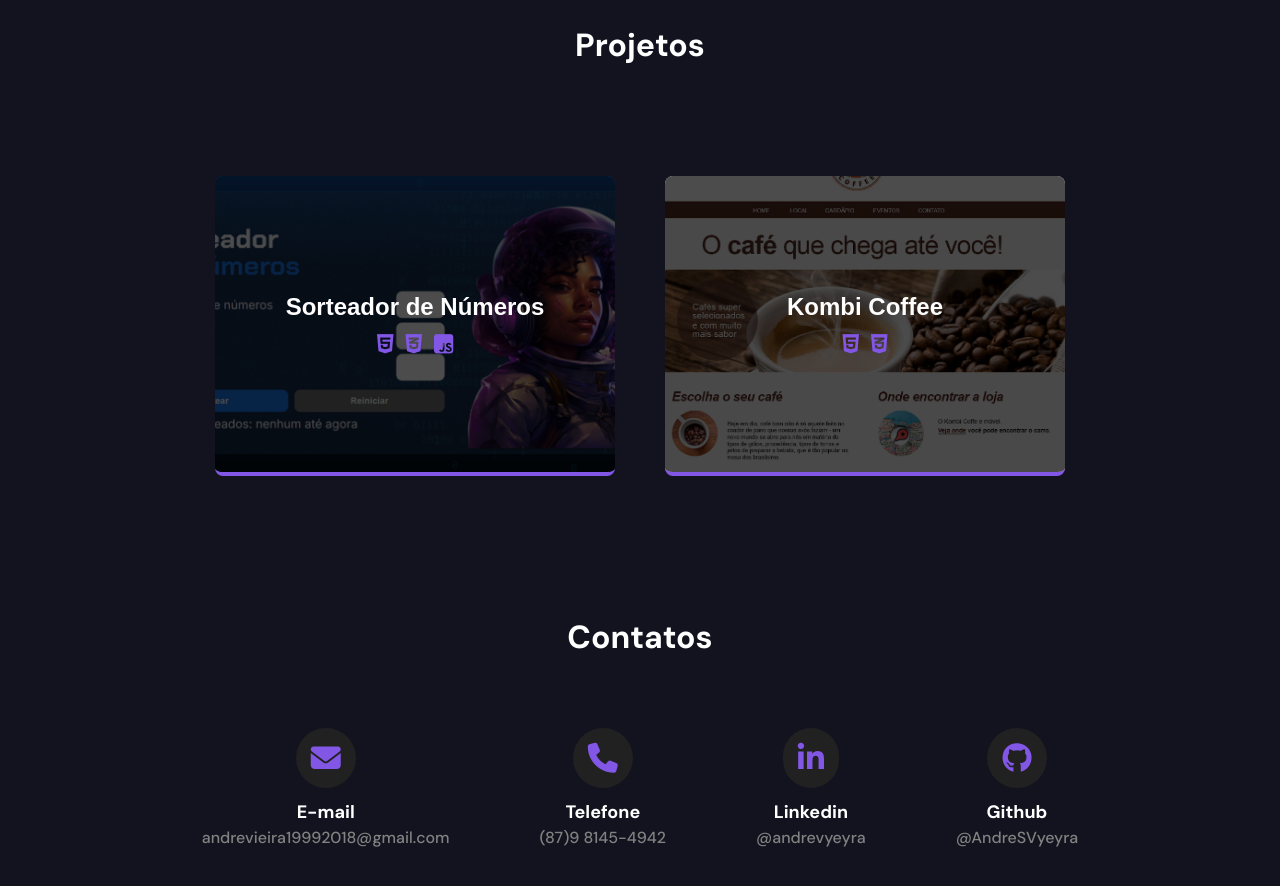
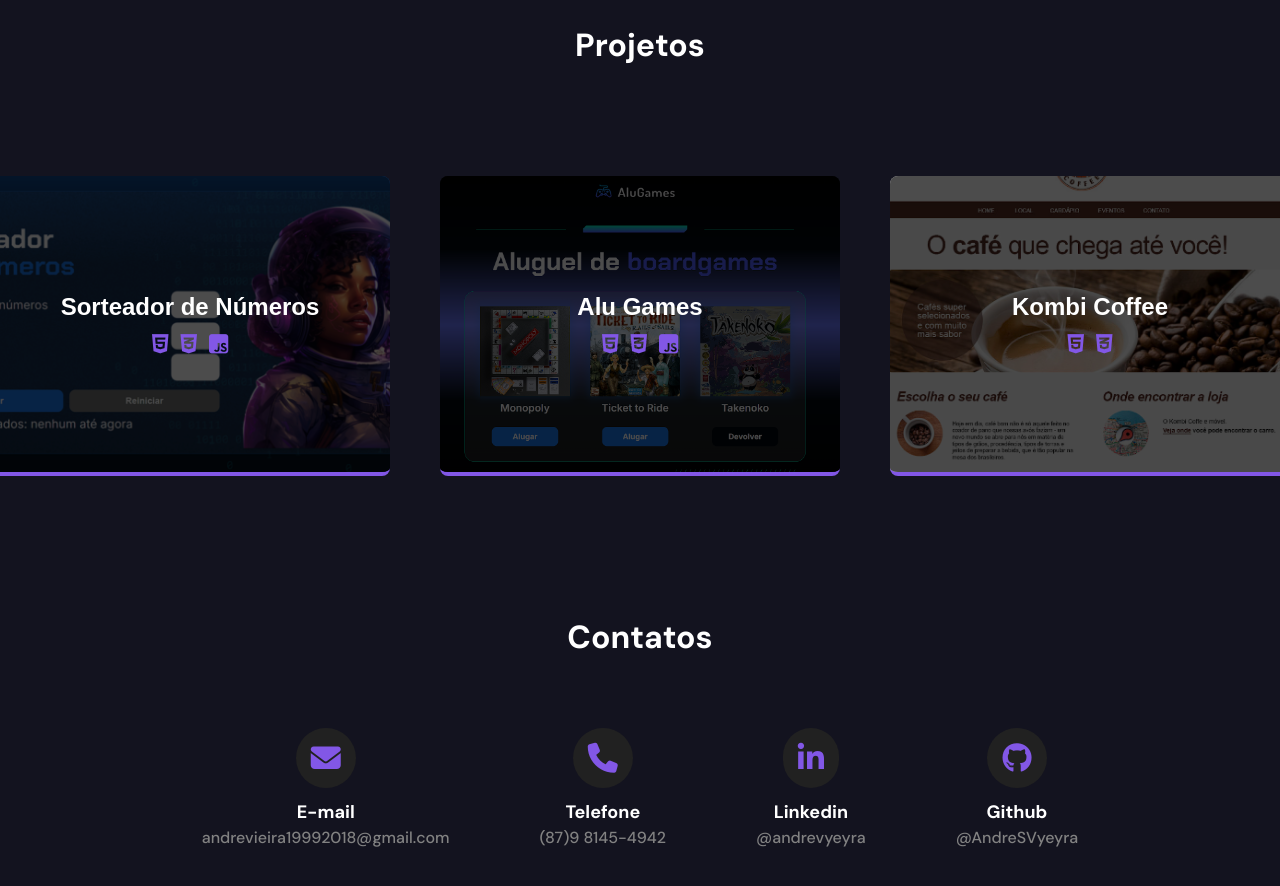
Before and after one commit to AndreSVyeyra/portifolio, a plain HTML site: page index.html in a window 1280 px wide. Shown: the part 1620-2506 px from the top of the page. Drawn offline with nearby package versions, Linux system fonts and the light colour scheme.

Commit message:
adicionando um novo projeto - alugames

```diff
--- a/index.html
+++ b/index.html
@@ -143,6 +143,25 @@
           </a>
 
           <a
+            href="https://andresvyeyra.github.io/alug-games/#"
+            target="_blank"
+            title="Acessar Alu Games"
+          >
+            <div class="projects_card">
+              <div class="projects_alugames">
+                <div class="overlay">
+                  <h3>Alu Games</h3>
+                  <div class="icons_card_projetcs">
+                    <i class="icons_card_projetcs fa-brands fa-html5"></i>
+                    <i class="icons_card_projetcs fa-brands fa-css3-alt"></i>
+                    <i class="icons_card_projetcs fa-brands fa-square-js"></i>
+                  </div>
+                </div>
+              </div>
+            </div>
+          </a>
+
+          <a
             href="https://andresvyeyra.github.io/komi-coffee/"
             target="_blank"
             title="Acessar projeto Komi"
--- a/styles.css
+++ b/styles.css
@@ -369,6 +369,21 @@ nav a.active {
   font-family: sans-serif;
 }
 
+.projects_alugames {
+  text-align: center;
+  width: 400px;
+  height: 300px;
+  background-image: url(./img/alugames.png);
+  background-size: cover;
+  background-position: center;
+  position: relative;
+  border-bottom: 4px solid #8257e6;
+  overflow: hidden;
+  border-radius: 8px;
+  margin: 40px auto;
+  font-family: sans-serif;
+}
+
 
 .overlay {
   position: absolute;
@@ -489,7 +504,8 @@ footer li {
 }
 
   .projects_komi_coffee_card,
-  .projects_sorteador_de_numero_card {
+  .projects_sorteador_de_numero_card,
+  .projects_alugames{
       width: 80%;
       height: auto;
       aspect-ratio: 4/3;
```
Also changed, not shown: img/alugames.png (added).
